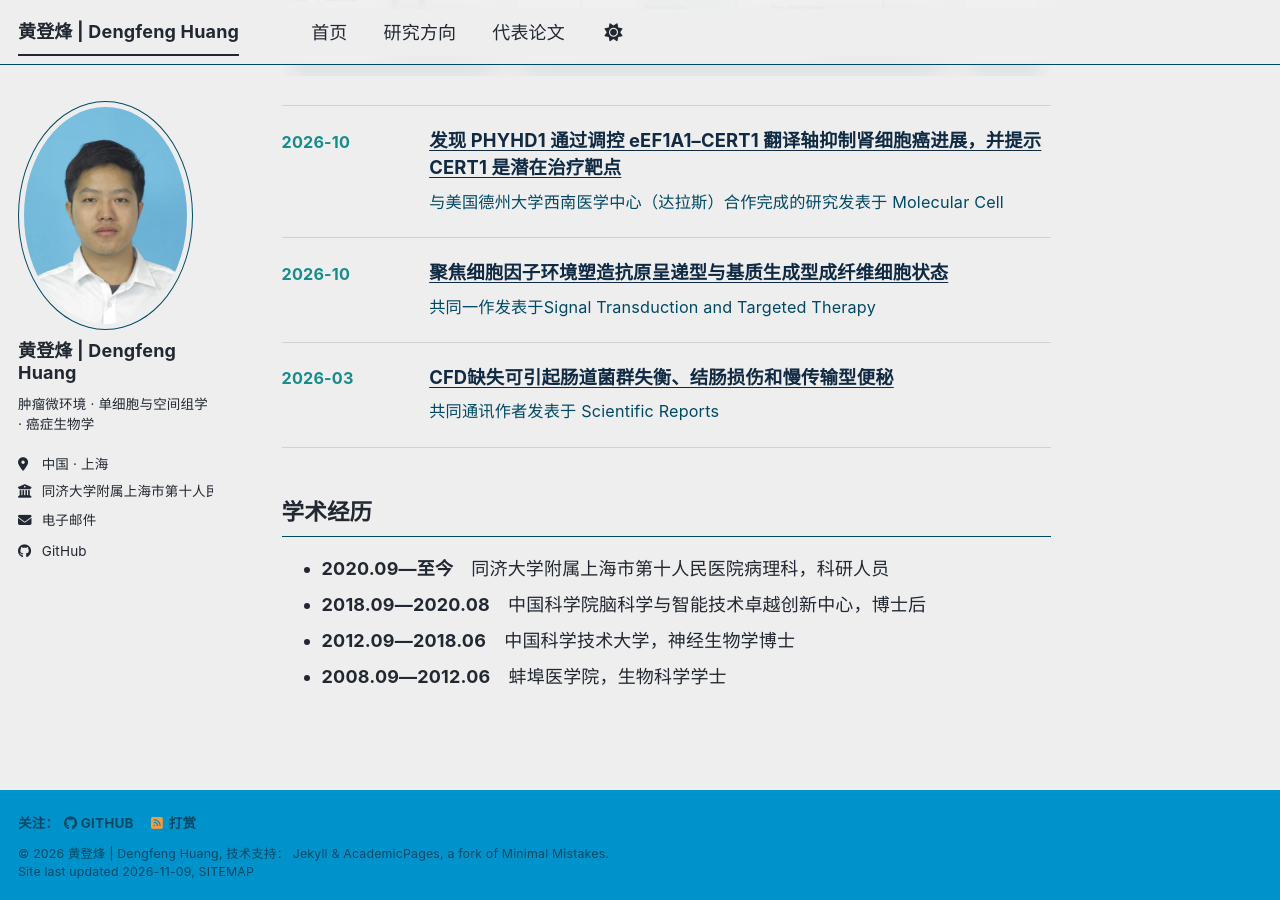
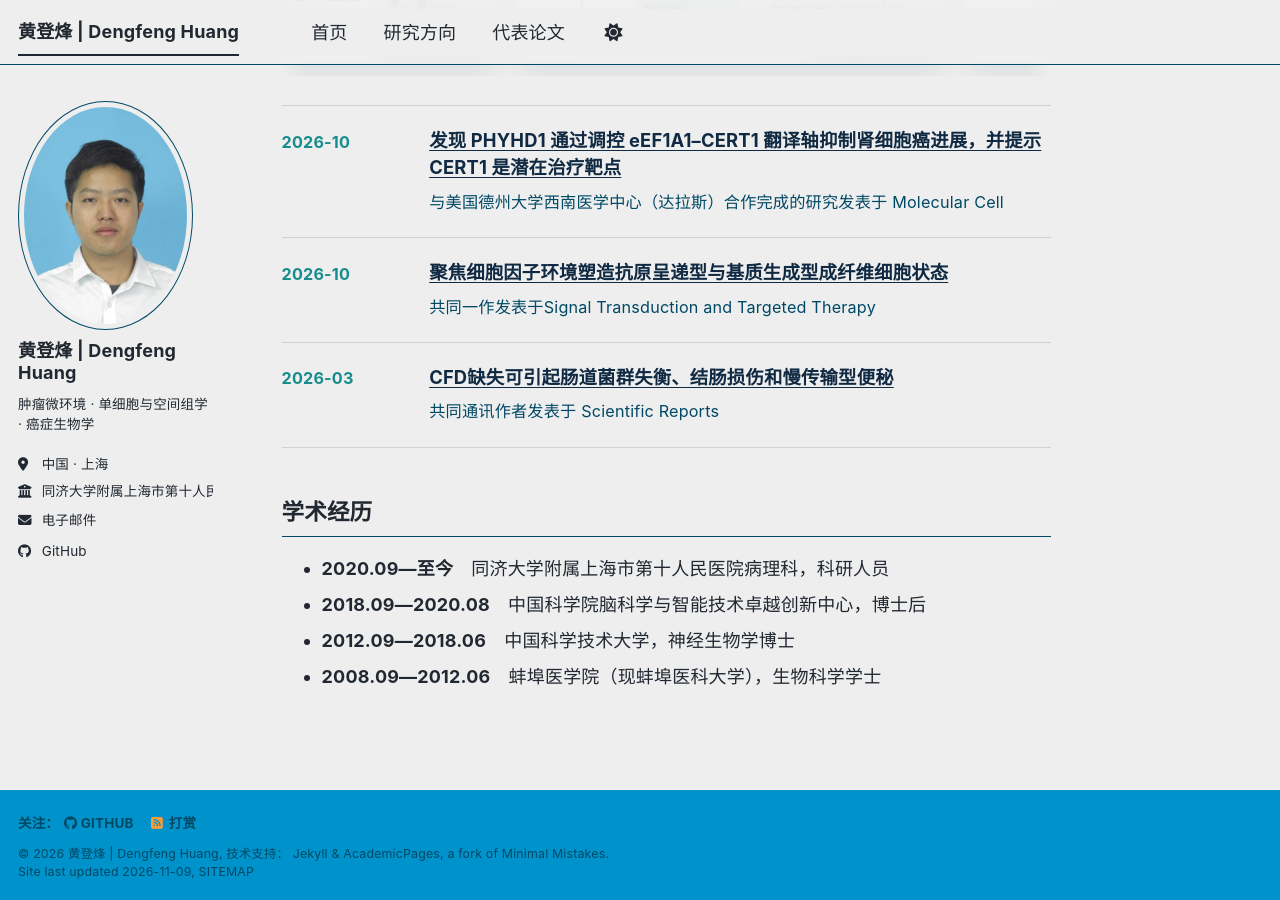
Before and after one commit to dfeng269/dfeng269.github.io, a Jekyll site: the page built from _pages/about.md, in a window 1280 px wide and 900 px high, scrolled down 527 px. Built offline with Jekyll 4.4.1, drawn with Linux system fonts in a browser that asks for light colours; a style sheet for code colours, icons or effects is not loaded.

Commit message:
Update about.md

```diff
--- a/_pages/about.md
+++ b/_pages/about.md
@@ -50,4 +50,4 @@ description: "黄登烽，同济大学附属上海市第十人民医院病理科
 - **2020.09—至今**　同济大学附属上海市第十人民医院病理科，科研人员
 - **2018.09—2020.08**　中国科学院脑科学与智能技术卓越创新中心，博士后
 - **2012.09—2018.06**　中国科学技术大学，神经生物学博士
-- **2008.09—2012.06**　蚌埠医学院，生物科学学士
+- **2008.09—2012.06**　蚌埠医学院（现蚌埠医科大学），生物科学学士
```
